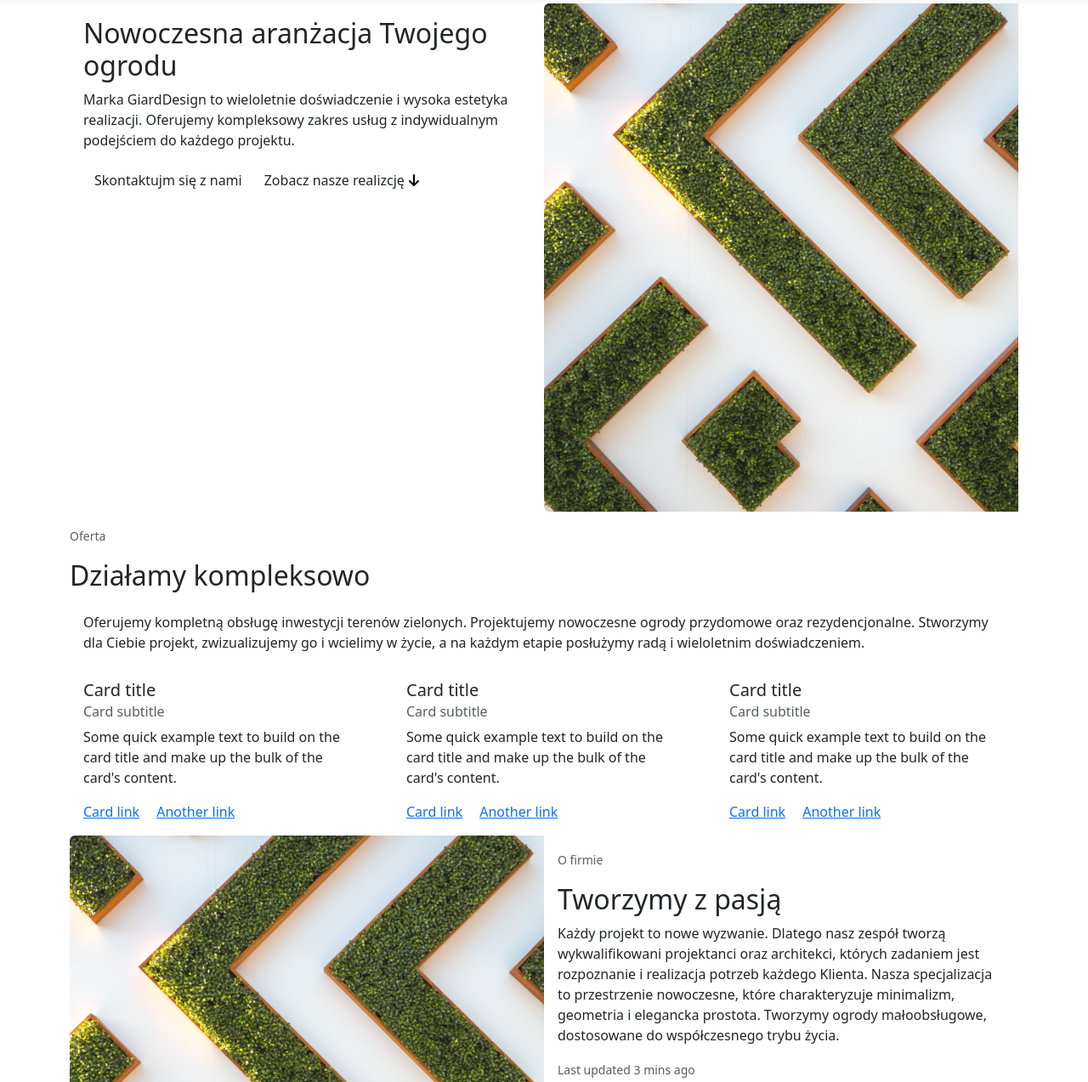
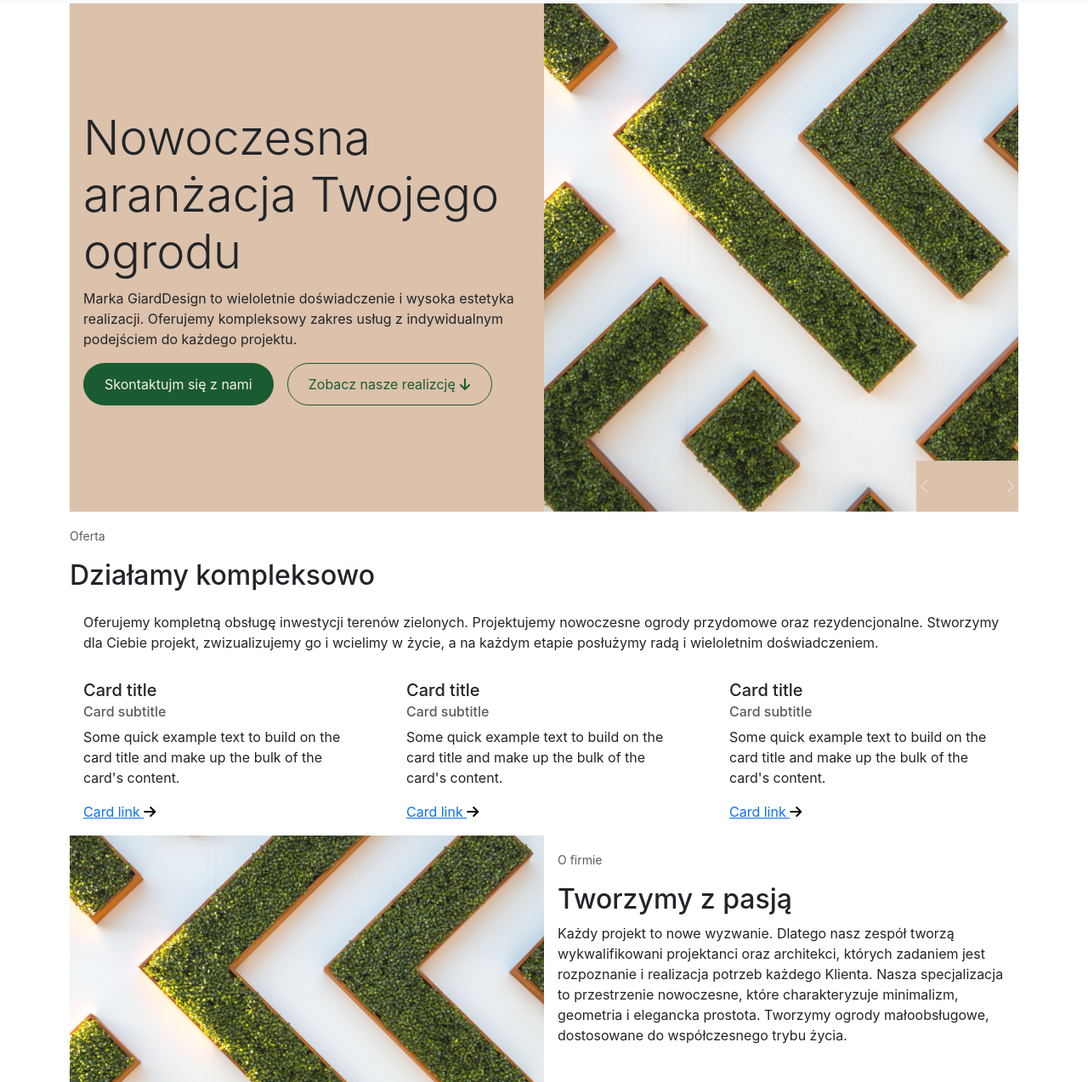
Before and after one commit to DawidBartus/adRespect-task, a plain HTML site: page index.html in a window 1280 px wide. Shown: the part 52-1325 px from the top of the page at 85% size. Drawn offline with nearby package versions, Linux system fonts and the light colour scheme.

Commit message:
nav & hero section

```diff
--- a/index.html
+++ b/index.html
@@ -26,9 +26,9 @@
         <button
           class="navbar-toggler"
           type="button"
-          data-toggle="collapse"
-          data-target="#navbarSupportedContent"
-          aria-controls="navbarSupportedContent"
+          data-bs-toggle="collapse"
+          data-bs-target="#navbarNav"
+          aria-controls="navbarNav"
           aria-expanded="false"
           aria-label="Toggle navigation"
         >
@@ -37,7 +37,7 @@
 
         <div
           class="collapse navbar-collapse justify-content-end text-center"
-          id="navbarSupportedContent"
+          id="navbarNav"
         >
           <ul class="navbar-nav d-flex gap-5" id="navLinks">
             <!-- dropdown -->
@@ -88,9 +88,11 @@
         <div class="col">
           <div class="card mb-3" style="max-width: 100%; border: none">
             <div class="row g-0">
-              <div class="col-md-6 text-start">
+              <div
+                class="col-md-6 text-start d-flex align-items-center headerBackground"
+              >
                 <div class="card-body">
-                  <h2 class="card-title">
+                  <h2 class="card-title display-4">
                     Nowoczesna aranżacja Twojego ogrodu
                   </h2>
                   <p class="card-text">
@@ -98,22 +100,100 @@
                     estetyka realizacji. Oferujemy kompleksowy zakres usług z
                     indywidualnym podejściem do każdego projektu.
                   </p>
-                  <a href="" class="btn" role="button">Skontaktujm się z nami</a
-                  ><a href="" class="btn" role="button"
-                    >Zobacz nasze realizcję
-                    <i
-                      class="fa-solid fa-arrow-right fa-rotate-90"
-                      style="color: #000000"
-                    ></i
-                  ></a>
+                  <div class="d-flex gap-3 flexController">
+                    <a
+                      href=""
+                      class="btn btn-rounded custom-primary-btn"
+                      role="button"
+                      >Skontaktujm się z nami</a
+                    ><a
+                      href=""
+                      class="btn btn-rounded custom-secondary-btn"
+                      role="button"
+                      >Zobacz nasze realizcję
+                      <i class="fa-solid fa-arrow-right fa-rotate-90"></i
+                    ></a>
+                  </div>
                 </div>
               </div>
               <div class="col-md-6">
-                <img
-                  src="utils/header.png"
-                  alt="Trendy Pants and Shoes"
-                  class="img-fluid rounded-start"
-                />
+                <!-- carousel -->
+                <div
+                  id="headerCarousel"
+                  class="carousel slide position-relative"
+                  data-ride="carousel"
+                >
+                  <div class="carousel-inner">
+                    <div class="carousel-item active">
+                      <img
+                        class="d-block w-100"
+                        src="utils/header.png"
+                        alt="photo by-Christian Domingues"
+                      />
+                      <div class="carousel-caption paragraph-Background"></div>
+                    </div>
+                    <div class="carousel-item">
+                      <img
+                        class="d-block w-100"
+                        src="utils/header.png"
+                        alt="photo by Johann"
+                      />
+                      <div class="carousel-caption paragraph-Background"></div>
+                    </div>
+                    <div class="carousel-item">
+                      <img
+                        class="d-block w-100"
+                        src="utils/header.png"
+                        alt="by-Helena Lopes"
+                      />
+                      <div class="carousel-caption paragraph-Background"></div>
+                    </div>
+                    <div class="carousel-item">
+                      <img
+                        class="d-block w-100"
+                        src="utils/header.png"
+                        alt="by-freestocks"
+                      />
+                      <div class="carousel-caption paragraph-Background"></div>
+                    </div>
+                    <div class="carousel-item">
+                      <img
+                        class="d-block w-100"
+                        src="utils/header.png"
+                        alt="by-JacLou- DL"
+                      />
+                      <div class="carousel-caption paragraph-Background"></div>
+                    </div>
+                  </div>
+
+                  <div class="carouselControlIcons">
+                    <button
+                      class="carousel-control-prev"
+                      type="button"
+                      data-bs-target="#headerCarousel"
+                      data-bs-slide="prev"
+                    >
+                      <span
+                        class="carousel-control-prev-icon"
+                        aria-hidden="true"
+                      ></span>
+                      <span class="visually-hidden">Previous</span>
+                    </button>
+                    <button
+                      class="carousel-control-next"
+                      type="button"
+                      data-bs-target="#headerCarousel"
+                      data-bs-slide="next"
+                    >
+                      <span
+                        class="carousel-control-next-icon"
+                        aria-hidden="true"
+                      ></span>
+                      <span class="visually-hidden">Next</span>
+                    </button>
+                  </div>
+                </div>
+                <!-- end carousel -->
               </div>
             </div>
           </div>
@@ -152,8 +232,13 @@
                     Some quick example text to build on the card title and make
                     up the bulk of the card's content.
                   </p>
-                  <a href="#" class="card-link">Card link</a>
-                  <a href="#" class="card-link">Another link</a>
+                  <a href="#" class="card-link"
+                    >Card link
+                    <i
+                      class="fa-solid fa-arrow-right"
+                      style="color: #000000"
+                    ></i
+                  ></a>
                 </div>
               </div>
             </div>
@@ -168,8 +253,13 @@
                     Some quick example text to build on the card title and make
                     up the bulk of the card's content.
                   </p>
-                  <a href="#" class="card-link">Card link</a>
-                  <a href="#" class="card-link">Another link</a>
+                  <a href="#" class="card-link"
+                    >Card link
+                    <i
+                      class="fa-solid fa-arrow-right"
+                      style="color: #000000"
+                    ></i
+                  ></a>
                 </div>
               </div>
             </div>
@@ -184,8 +274,13 @@
                     Some quick example text to build on the card title and make
                     up the bulk of the card's content.
                   </p>
-                  <a href="#" class="card-link">Card link</a>
-                  <a href="#" class="card-link">Another link</a>
+                  <a href="#" class="card-link"
+                    >Card link
+                    <i
+                      class="fa-solid fa-arrow-right"
+                      style="color: #000000"
+                    ></i
+                  ></a>
                 </div>
               </div>
             </div>
@@ -203,7 +298,7 @@
                 <img
                   src="utils/header.png"
                   alt="Trendy Pants and Shoes"
-                  class="img-fluid rounded-start"
+                  class="img-fluid"
                 />
               </div>
               <div class="col-md-6 text-start">
@@ -221,9 +316,6 @@
                     prostota. Tworzymy ogrody małoobsługowe, dostosowane do
                     współczesnego trybu życia.
                   </p>
-                  <p class="card-text">
-                    <small class="text-muted">Last updated 3 mins ago</small>
-                  </p>
                 </div>
               </div>
             </div>
@@ -231,21 +323,29 @@
         </div>
       </div>
     </div>
+    <!-- Projects -->
+    <div class="container">
+      <div class="row">
+        <div class="col-12"></div>
+        <div class="col-12"></div>
+      </div>
+    </div>
+    <!-- Contact -->
+    <div class="container">
+      <div class="row">
+        <div class="col-8">Zostańmy w kontakcie</div>
+        <div class="col-4">instagram</div>
+      </div>
+    </div>
     <script
-      src="https://code.jquery.com/jquery-3.5.1.slim.min.js"
-      integrity="sha384-DfXdz2htPH0lsSSs5nCTpuj/zy4C+OGpamoFVy38MVBnE+IbbVYUew+OrCXaRkfj"
+      src="https://cdn.jsdelivr.net/npm/@popperjs/core@2.11.8/dist/umd/popper.min.js"
+      integrity="sha384-I7E8VVD/ismYTF4hNIPjVp/Zjvgyol6VFvRkX/vR+Vc4jQkC+hVqc2pM8ODewa9r"
       crossorigin="anonymous"
     ></script>
     <script
-      src="https://cdn.jsdelivr.net/npm/popper.js@1.16.1/dist/umd/popper.min.js"
-      integrity="sha384-9/reFTGAW83EW2RDu2S0VKaIzap3H66lZH81PoYlFhbGU+6BZp6G7niu735Sk7lN"
+      src="https://cdn.jsdelivr.net/npm/bootstrap@5.3.1/dist/js/bootstrap.min.js"
+      integrity="sha384-Rx+T1VzGupg4BHQYs2gCW9It+akI2MM/mndMCy36UVfodzcJcF0GGLxZIzObiEfa"
       crossorigin="anonymous"
     ></script>
-    <script
-      src="https://cdn.jsdelivr.net/npm/bootstrap@4.5.3/dist/js/bootstrap.min.js"
-      integrity="sha384-w1Q4orYjBQndcko6MimVbzY0tgp4pWB4lZ7lr30WKz0vr/aWKhXdBNmNb5D92v7s"
-      crossorigin="anonymous"
-    ></script>
-    <script src="https://cdn.jsdelivr.net/npm/axios@1.1.2/dist/axios.min.js"></script>
   </body>
 </html>
--- a/style.css
+++ b/style.css
@@ -1,13 +1,99 @@
+/* root colors */
+:root {
+  --primary-green: #1b5b31;
+  --light-green: #2b7553;
+  --primary-beige: #dcc1ab;
+  --text-light: #f5f0ec;
+}
+/* global style */
 body {
   scroll-behavior: smooth;
+  font-family: Inter;
 }
-
+.flexController {
+  flex-direction: column;
+  @media (min-width: 768px) {
+    flex-direction: row;
+  }
+}
+/* header style */
+.headerBackground {
+  background-color: var(--primary-beige);
+}
+.headerText {
+  font-size: 16px;
+  font-weight: 400;
+  line-height: 150%;
+}
 .headerImage {
   height: 100vh;
   max-height: 635px;
   background-size: cover;
 }
 
+/* header buttons */
+.btn-rounded {
+  transition: 500ms;
+  border-radius: 200px;
+  padding: 12px 24px;
+  font-size: 16px;
+  font-weight: 400;
+  line-height: 150%;
+}
+
+.custom-primary-btn {
+  background-color: var(--primary-green);
+  color: var(--text-light);
+}
+.custom-primary-btn:hover {
+  border: 1px solid var(--primary-green);
+  color: var(--primary-green);
+}
+.custom-secondary-btn {
+  border: 1px solid var(--primary-green);
+  color: var(--primary-green);
+}
+.custom-secondary-btn:hover {
+  background-color: var(--primary-green);
+  color: var(--text-light);
+}
+.custom-secondary-btn > i {
+  transition: color 500ms;
+  font-size: 16px;
+  color: var(--primary-green);
+}
+.custom-secondary-btn:hover > i {
+  color: var(--text-light);
+}
+
+/* card style */
 .card {
   border: none;
 }
+
+/* carousel */
+.carouselControlIcons {
+  position: absolute;
+  bottom: 0;
+  right: 0;
+  width: 120px;
+  height: 60px;
+  background-color: var(--primary-beige);
+}
+#headerCarousel {
+  width: 100%;
+  height: 100%;
+}
+.carousel-inner {
+  width: 100%;
+  height: 100%;
+}
+
+.carousel-item {
+  width: 100%;
+  height: 100%;
+}
+.carousel-item img {
+  width: 100%;
+  height: 100%;
+}
```
Also changed, not shown: 1 other file.
